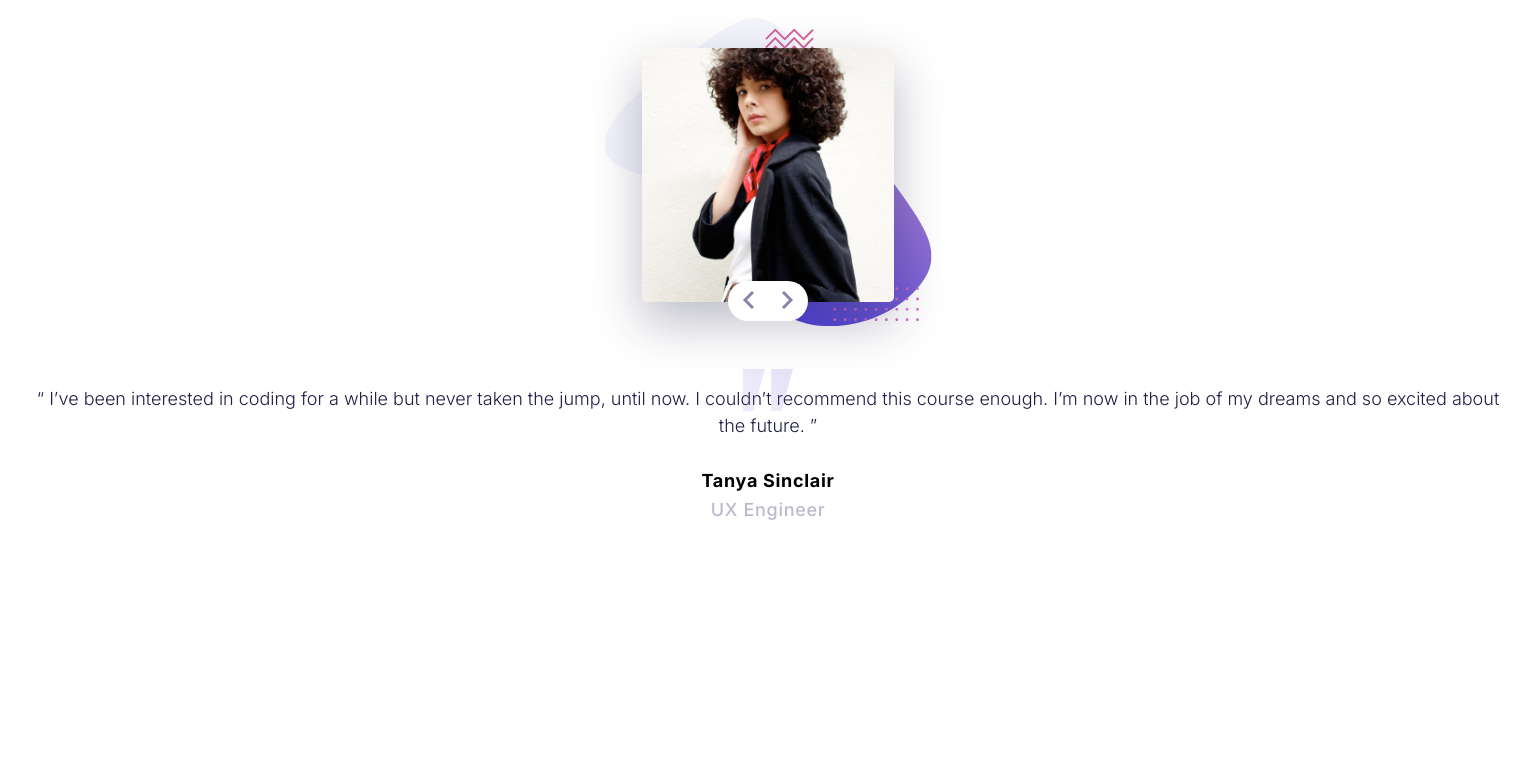
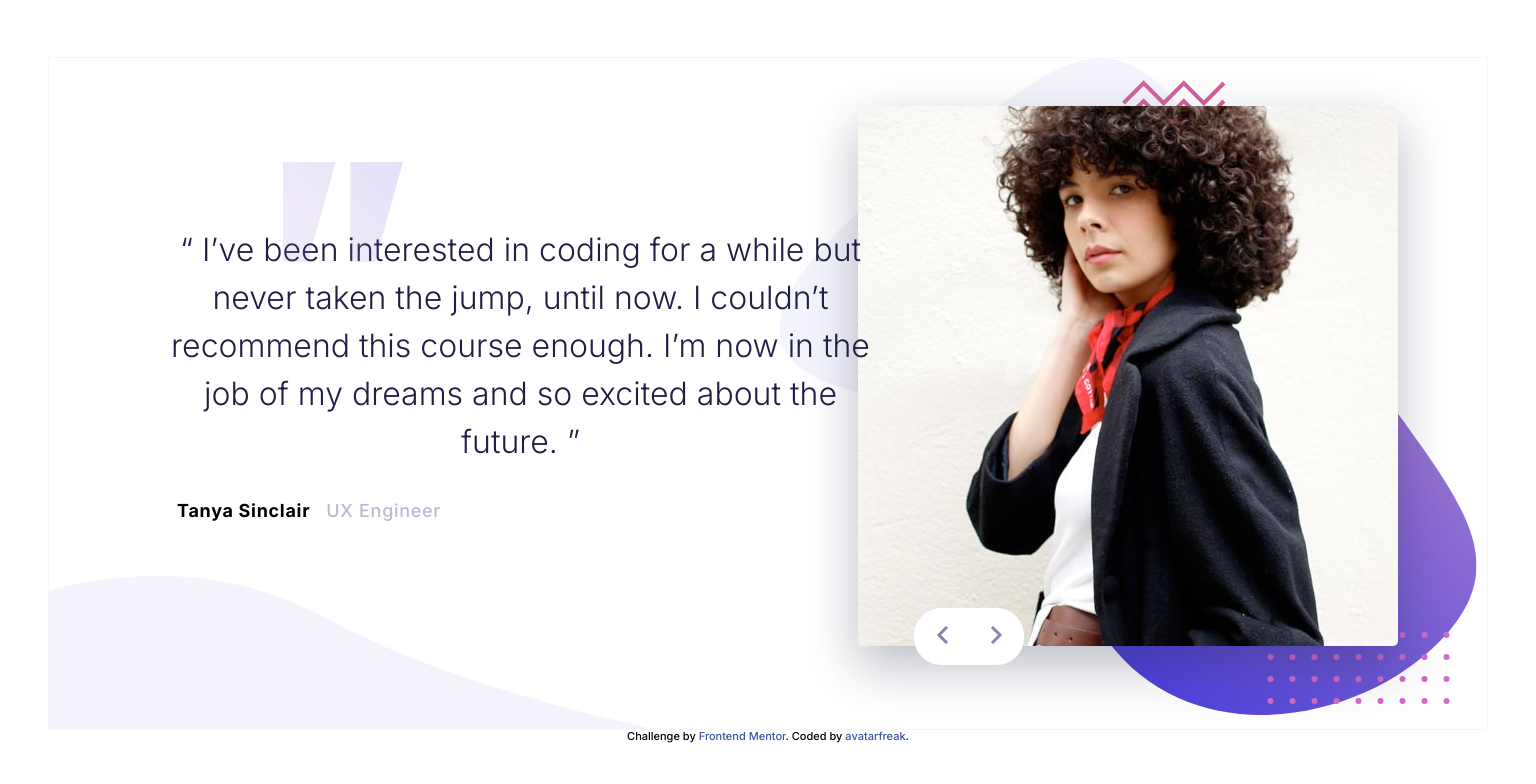
Before and after one commit to avatarfreak/frontend-coding-bootcamp, a plain HTML site: page index.html in a window 1536 px wide. Shown: the top 784 px of the page. Drawn offline with Linux system fonts and the light colour scheme.

Commit message:
update style for various viewport

```diff
--- a/css/main.css
+++ b/css/main.css
@@ -43,7 +43,7 @@ figure {
   height: 100vh;
 }
 
-figure::before {
+.box::before {
   content: "";
   position: absolute;
   top: 0;
@@ -53,23 +53,8 @@ figure::before {
   background: url("../images/pattern-bg.svg");
   background-repeat: no-repeat;
   background-size: cover;
-  width: 328px;
-  height: 308px;
-  z-index: -1;
-}
-
-figure::before {
-  content: "";
-  position: absolute;
-  top: 0;
-  left: 50%;
-  transform: translateX(-50%);
-  margin-top: -1.9rem;
-  background: url("../images/pattern-bg.svg");
-  background-repeat: no-repeat;
-  background-size: cover;
-  width: 327px;
-  height: 308px;
+  width: 20.5rem;
+  height: 19.25rem;
   z-index: -1;
 }
 
@@ -81,15 +66,15 @@ figure::after {
   background: url("../images/pattern-curve.svg");
   background-repeat: no-repeat;
   background-size: cover;
-  width: 287px;
-  height: 72px;
+  width: 2817.9375rem;
+  height: 4.5rem;
   z-index: -1;
 }
 
 .slider-img {
   display: inline-block;
-  width: 252px;
-  height: 254px;
+  width: 15.875rem;
+  height: 15.875rem;
   box-shadow: 0 20px 50px hsla(240, 37%, 20%, 0.3);
   border-radius: 5px;
 }
@@ -106,8 +91,8 @@ button {
 }
 
 .direction {
-  width: 80px;
-  height: 40px;
+  width: 5rem;
+  height: 2.5rem;
   background: #fff;
   border-radius: 1.5rem;
   position: absolute;
@@ -136,8 +121,8 @@ blockquote::before {
   background: url("../images/pattern-quotes.svg");
   background-repeat: no-repeat;
   background-size: contain;
-  height: 60px;
-  width: 50px;
+  height: 3.75rem;
+  width: 3.125rem;
 }
 
 blockquote p {
@@ -176,10 +161,169 @@ cite.designation {
 }
 
 .attribution {
-  font-size: 11px;
+  font-size: 0.6875rem;
   text-align: center;
 }
 
 .attribution a {
   color: hsl(228, 45%, 44%);
 }
+
+/*----------Media Queries ------------------*/
+
+@media only screen and (min-width: 48rem) {
+  body {
+    min-height: 100vh;
+    display: grid;
+    place-content: center;
+  }
+
+  main {
+    max-width: 48rem;
+  }
+
+  figure {
+    display: grid;
+    grid-template-columns: 1fr 1fr;
+    align-items: center;
+    justify-content: center;
+    height: unset;
+  }
+  blockquote {
+    grid-area: 1/2/2/3;
+    margin: 0;
+    align-self: start;
+  }
+
+  figcaption {
+    grid-area: 1/2/2/3;
+    align-self: end;
+  }
+
+  .slider-img {
+    width: 15.625rem;
+    height: auto;
+  }
+}
+
+@media only screen and (min-width: 64rem) {
+  main {
+    max-width: 64rem;
+    padding: 2rem;
+  }
+
+  .slider-img {
+    width: 80%;
+    height: 80%;
+  }
+
+  .box {
+    grid-area: 1/2/2/3;
+  }
+
+  .box::before {
+    margin-top: -3rem;
+    width: 31.25rem;
+    height: 29.5rem;
+    z-index: -1;
+  }
+  blockquote {
+    grid-area: 1/1/2/2;
+    align-self: center;
+    margin-bottom: 4rem;
+  }
+
+  blockquote::before {
+    top: -1rem;
+    left: 0;
+    transform: translateX(4rem);
+  }
+  cite.name {
+    margin-top: 0;
+    margin-right: 1rem;
+  }
+  cite.designation {
+    padding: 0;
+  }
+
+  figcaption {
+    grid-area: 1/1/2/2;
+    align-self: end;
+    margin-bottom: 4rem;
+    display: flex;
+  }
+  blockquote p {
+    font-size: 1.5rem;
+  }
+
+  figure::after {
+    width: 38.125rem;
+    height: 8.125rem;
+  }
+}
+
+@media only screen and (min-width: 90rem) {
+  main {
+    max-width: 90rem;
+    padding: 0;
+    border: 1px solid rgba(247, 242, 242, 0.719);
+  }
+
+  .slider-img {
+    width: 33.75rem;
+    height: 33.75rem;
+  }
+
+  .box {
+    grid-area: 1/2/2/3;
+  }
+  .box::before {
+    margin-top: -3rem;
+    width: 43.5625rem;
+    height: 41.0625rem;
+  }
+
+  blockquote {
+    grid-area: 1/1/2/2;
+    align-self: center;
+    margin-bottom: 4rem;
+    transform: translateX(7rem);
+  }
+  cite.name {
+    margin-top: 0;
+    margin-right: 1rem;
+  }
+  cite.designation {
+    padding: 0;
+  }
+
+  figcaption {
+    grid-area: 1/1/2/2;
+    align-self: end;
+    margin-bottom: 8rem;
+    display: flex;
+    position: relative;
+    transform: translateX(8rem);
+  }
+  blockquote p {
+    font-size: var(--fs-size-lg);
+  }
+
+  figure::after {
+    width: 38.125rem;
+    height: 9.5625rem;
+    z-index: 1;
+  }
+  .direction {
+    width: 6.875rem;
+    height: 3.5625rem;
+    border-radius: 1.7rem;
+    left: 28%;
+  }
+  blockquote::before {
+    top: -4rem;
+    left: 8%;
+    height: 6.25rem;
+    width: 7.5rem;
+  }
+}
```
